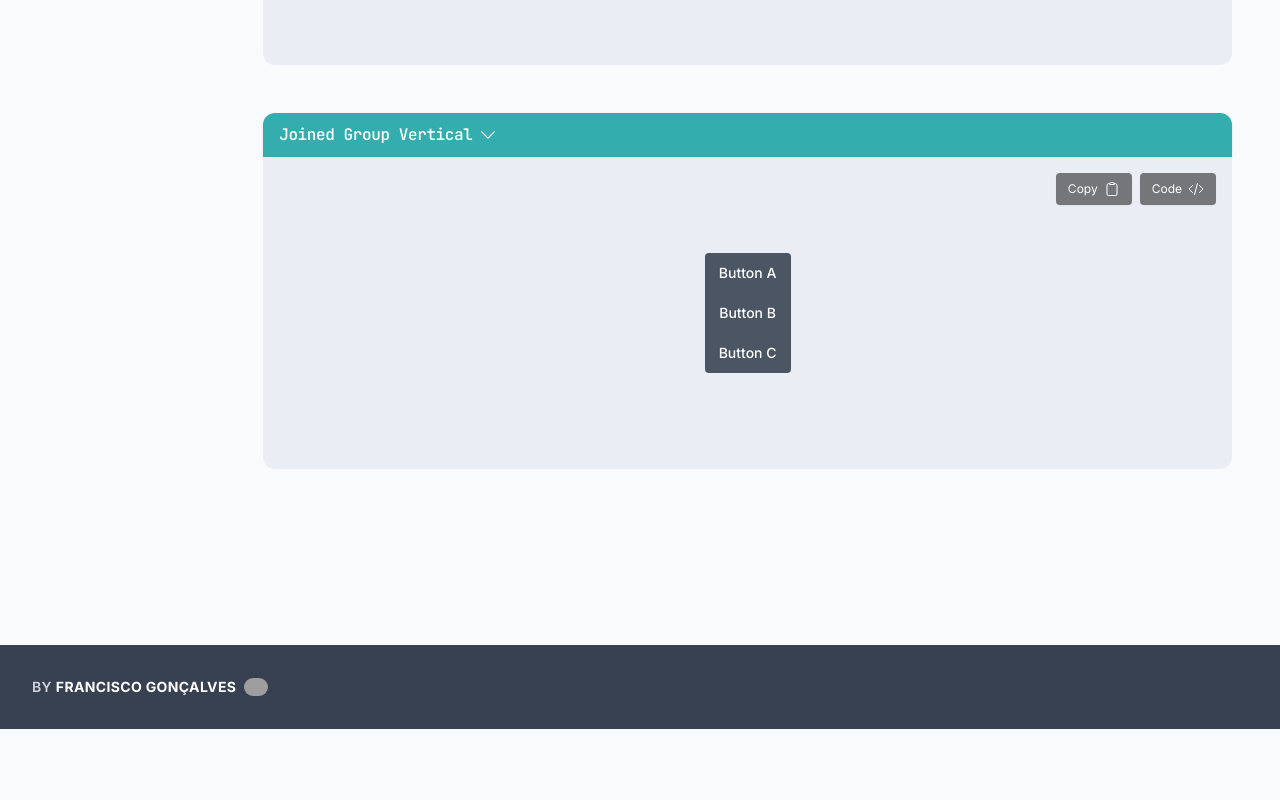
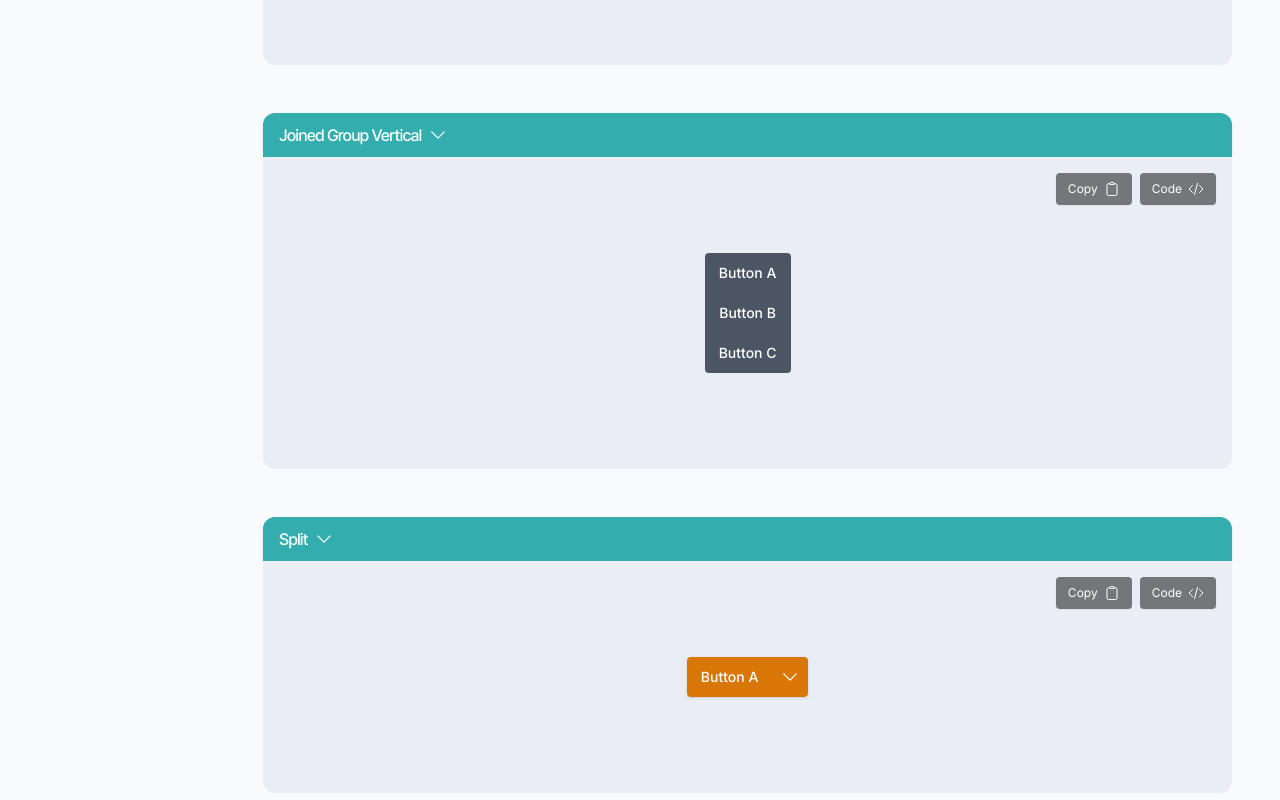
Before and after one commit to kiko-g/bagr-ui, a Next.js app: page /ui/button-groups in a window 1280 px wide. Shown: the part 780-1580 px from the top of the page. Before the commit the page ends 1509 px from the top, so only its background shows below. Built offline with nearby package versions, Linux system fonts and the light colour scheme; grey boxes are pictures that could not be loaded.

Commit message:
add: button split

```diff
--- a/components/CodeShowcase.tsx
+++ b/components/CodeShowcase.tsx
@@ -3,9 +3,9 @@ import classNames from "classnames"
 import { CheckIcon, ClipboardIcon } from "@heroicons/react/24/outline"
 import { Prism as SyntaxHighlighter } from "react-syntax-highlighter"
 import { coldarkDark } from "react-syntax-highlighter/dist/cjs/styles/prism"
-import { JetBrains_Mono } from "next/font/google"
+import { Inter_Tight } from "next/font/google"
 
-const jetBrainsMono = JetBrains_Mono({ subsets: ["latin"] })
+const inter = Inter_Tight({ subsets: ["latin"] })
 
 type Props = {
   route: string // api route
@@ -40,7 +40,7 @@ export function CodeShowcase({ route }: Props) {
       </svg>
     </div>
   ) : (
-    <div className={classNames(jetBrainsMono.className, "group relative rounded-xl")}>
+    <div className={classNames(inter.className, "group relative max-w-7xl overflow-x-scroll rounded-xl")}>
       {/* Controls */}
       <div className="absolute right-4 top-4 flex items-center justify-end gap-2 font-sans">
         {code === "" ? null : <CopyCodeButton text={code} />}
--- a/components/ComponentShowcase.tsx
+++ b/components/ComponentShowcase.tsx
@@ -12,9 +12,9 @@ import {
 } from "@heroicons/react/24/outline"
 import { Prism as SyntaxHighlighter } from "react-syntax-highlighter"
 import { coldarkDark } from "react-syntax-highlighter/dist/cjs/styles/prism"
-import { JetBrains_Mono } from "next/font/google"
+import { Inter_Tight } from "next/font/google"
 
-const jetBrainsMono = JetBrains_Mono({ subsets: ["latin"] })
+const inter = Inter_Tight({ subsets: ["latin"] })
 
 type Props = {
   name: string
@@ -55,9 +55,7 @@ export function ComponentShowcase({ name, path, collapseAll = false, Component }
             "flex items-center gap-x-1.5 px-4 py-2.5 shadow transition ease-in-out",
           )}
         >
-          <span
-            className={classNames(jetBrainsMono.className, "text-left text-sm font-medium tracking-tight lg:text-base")}
-          >
+          <span className={classNames(inter.className, "text-left text-sm font-medium tracking-tight lg:text-base")}>
             {name}
           </span>
           <ChevronDownIcon className="h-5 w-5" />
--- /dev/null
+++ b/components/button-groups/ButtonGroupSplit.tsx
@@ -0,0 +1,58 @@
+import React from "react"
+import { Menu } from "@headlessui/react" // npm install @headlessui/react
+import { BuildingOfficeIcon, ChartBarIcon, ChevronDownIcon, CpuChipIcon } from "@heroicons/react/24/outline" // npm install @heroicons/react
+
+type Props = {}
+
+export function ButtonGroupSplit({}: Props) {
+  function myFunction() {
+    // your onClick code here
+  }
+
+  return (
+    <div className="relative flex items-center justify-center text-sm font-medium shadow">
+      <button
+        onClick={myFunction}
+        className="rounded-l bg-amber-600 px-3.5 py-2.5 text-white transition hover:bg-amber-700 focus:ring disabled:cursor-not-allowed disabled:opacity-25 dark:bg-amber-600/60 dark:hover:bg-amber-600"
+      >
+        Button A
+      </button>
+      <Menu>
+        <Menu.Button className="h-full flex-1 self-stretch rounded-r bg-amber-600 px-2 py-2.5 text-white transition hover:bg-amber-700 disabled:cursor-not-allowed disabled:opacity-25 dark:bg-amber-600/60 dark:hover:bg-amber-600">
+          <ChevronDownIcon className="h-5 w-5" />
+        </Menu.Button>
+
+        <Menu.Items className="absolute right-0 top-0 mt-12 flex w-full flex-col rounded bg-white py-0 shadow dark:bg-black/50">
+          <Menu.Item>
+            {({ active }) => (
+              <button
+                className={`flex items-center gap-2 rounded-t px-2 py-2 text-xs ${active && "bg-amber-500 text-white"}`}
+              >
+                <BuildingOfficeIcon className="h-4 w-4" />
+                <span>Option 1</span>
+              </button>
+            )}
+          </Menu.Item>
+          <Menu.Item>
+            {({ active }) => (
+              <button className={`flex items-center gap-2 px-2 py-2 text-xs  ${active && "bg-amber-500 text-white"}`}>
+                <CpuChipIcon className="h-4 w-4" />
+                <span>Option 2</span>
+              </button>
+            )}
+          </Menu.Item>
+          <Menu.Item>
+            {({ active }) => (
+              <button
+                className={`flex items-center gap-2 rounded-b px-2 py-2 text-xs ${active && "bg-amber-500 text-white"}`}
+              >
+                <ChartBarIcon className="h-4 w-4" />
+                <span>Option 3</span>
+              </button>
+            )}
+          </Menu.Item>
+        </Menu.Items>
+      </Menu>
+    </div>
+  )
+}
--- a/components/button-groups/index.ts
+++ b/components/button-groups/index.ts
@@ -1,5 +1,6 @@
 import { ButtonGroupJoined } from "./ButtonGroupJoined"
 import { ButtonGroupJoinedVertical } from "./ButtonGroupJoinedVertical"
 import { ButtonGroupSimple } from "./ButtonGroupSimple"
+import { ButtonGroupSplit } from "./ButtonGroupSplit"
 
-export { ButtonGroupJoined, ButtonGroupJoinedVertical, ButtonGroupSimple }
+export { ButtonGroupSplit, ButtonGroupJoined, ButtonGroupJoinedVertical, ButtonGroupSimple }
--- a/pages/tailwind.tsx
+++ b/pages/tailwind.tsx
@@ -9,7 +9,8 @@ export default function Tailwind() {
         <h2 className="mb-3 text-xl font-semibold tracking-tighter lg:text-4xl">Tailwind Config File</h2>
         <p className="max-w-3xl">
           This site uses a custom Tailwind config that extends the default Tailwind config. Copy our config to your{" "}
-          <code>tailwind.config.js</code> file that should be in the rrot of your project.
+          <code className="font-bold text-primary-900 dark:text-secondary">tailwind.config.js</code> file that should be
+          in the rrot of your project.
         </p>
       </section>
 
--- a/pages/ui/button-groups.tsx
+++ b/pages/ui/button-groups.tsx
@@ -1,7 +1,12 @@
 import React from "react"
 import { Layout } from "@/components/Layout"
 import { ComponentShowcase } from "../../components/ComponentShowcase"
-import { ButtonGroupJoined, ButtonGroupJoinedVertical, ButtonGroupSimple } from "@/components/button-groups"
+import {
+  ButtonGroupJoined,
+  ButtonGroupJoinedVertical,
+  ButtonGroupSimple,
+  ButtonGroupSplit,
+} from "@/components/button-groups"
 
 export default function ButtonGroups() {
   const buttons = [
@@ -11,6 +16,11 @@ export default function ButtonGroups() {
       name: "Joined Group Vertical",
       path: "button-groups/ButtonGroupJoinedVertical.tsx",
       component: ButtonGroupJoinedVertical,
+    },
+    {
+      name: "Split",
+      path: "button-groups/ButtonGroupSplit.tsx",
+      component: ButtonGroupSplit,
     },
   ]
 
```
